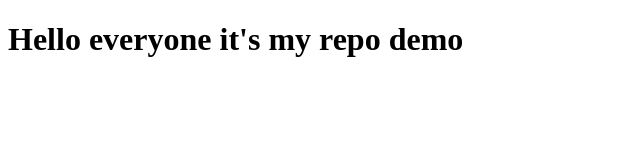
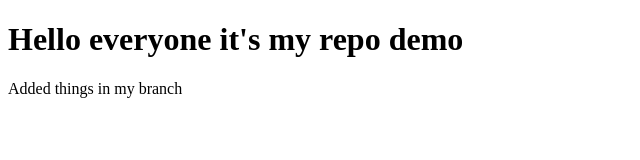
Before and after one commit to rombass28/rom-demo, a plain HTML site: page index.html in a window 1280 px wide. Shown: the whole page, without its empty margins (0-640 px from the left). Drawn offline with Linux system fonts and the light colour scheme.

Commit message:
first change demybranch

```diff
--- a/index.html
+++ b/index.html
@@ -8,5 +8,6 @@
 </head>
 <body>
     <h1>Hello everyone it's my repo demo</h1>
+    <p>Added things in my branch</p>
 </body>
 </html>
```
